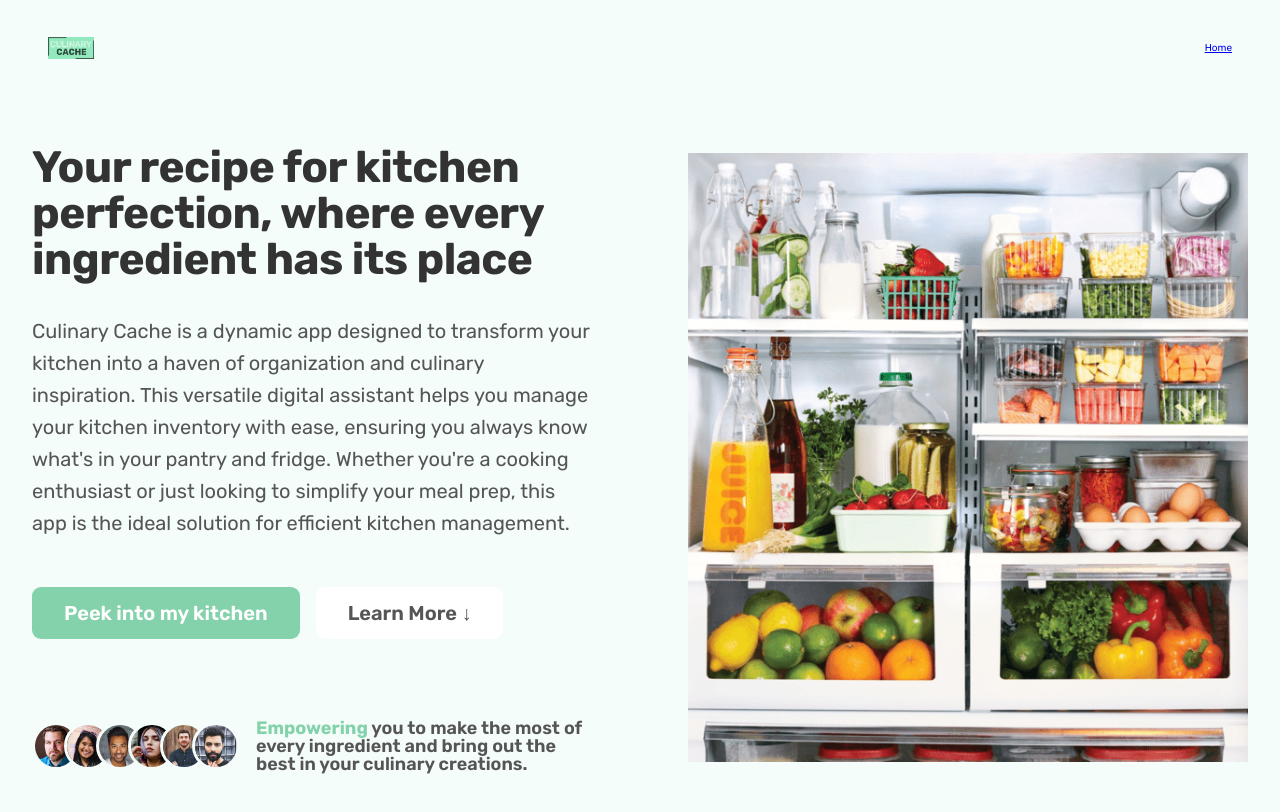
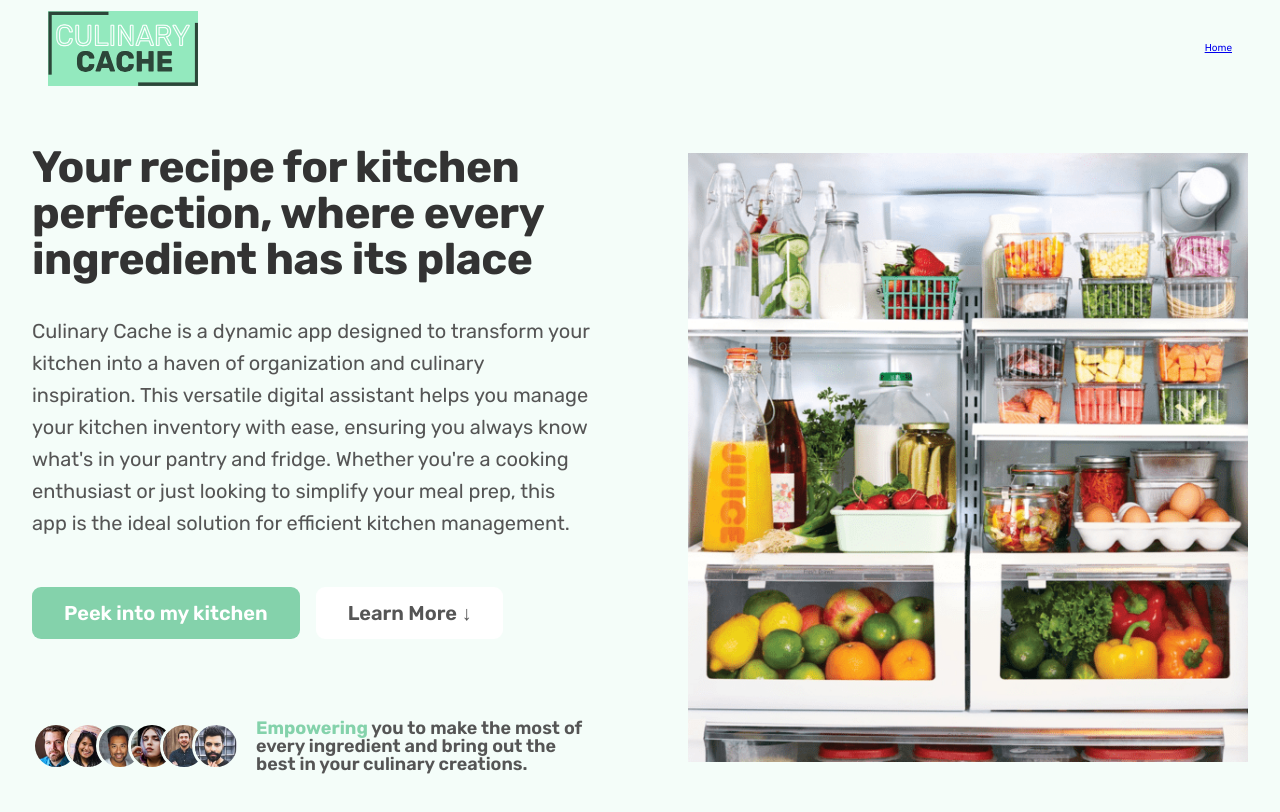
Before and after one commit to danny-alarcon97/fridge-app-frontend, a React (Create React App) app: page / in a window 1280 px wide. Shown: the top 812 px of the page. Built offline with nearby package versions, Linux system fonts and the light colour scheme; a web font is replaced by a local one.

Commit message:
logo size

```diff
--- a/src/Style.css
+++ b/src/Style.css
@@ -15,7 +15,8 @@
 }
 
 .logo {
-  height: 2.2rem;
+  height: 7.5rem;
+  width: 15rem;
 }
 
 /**************************/
```
